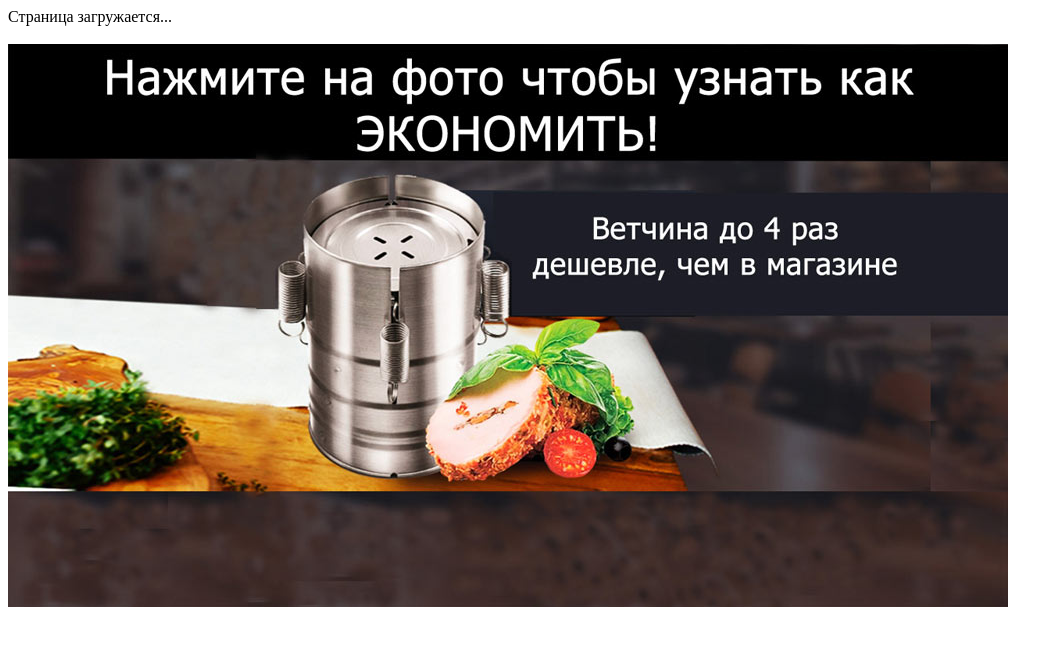
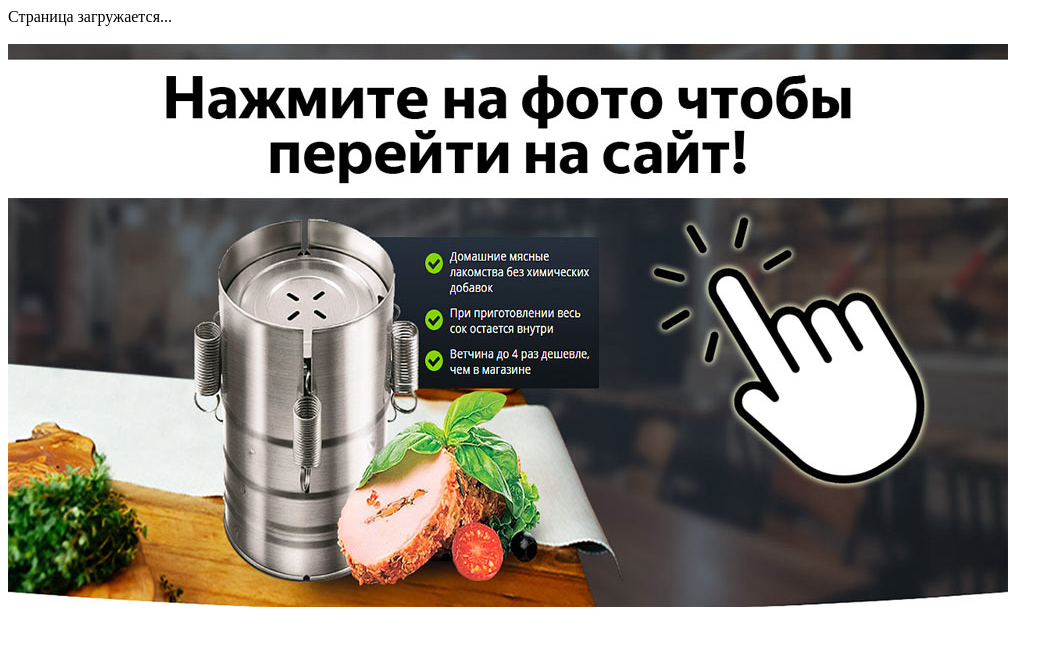
Before and after one commit to link57/ham-maker, a plain HTML site: page page4.html in a window 1280 px wide. Shown: the whole page, without its empty margins (0-1063 px from the left). Drawn offline with Linux system fonts and the light colour scheme.

Commit message:
Update page4.html

```diff
--- a/page4.html
+++ b/page4.html
@@ -8,7 +8,7 @@
 <body>
 <div><span>Страница загружается...</span></div><br />
 
-    <a href="https://etmx.ru/track/ham-maker/src35/?IN_SUB1=src35&IN_SUB2=21701230473_3&IN_SUB3=&land=3" rel="nofollow"><img src="https://link57.github.io/ham-maker/photo3.jpg" /></a>
+    <a href="https://etmx.ru/track/ham-maker/src35/?IN_SUB1=src35&IN_SUB2=21701230473_3&IN_SUB3=&land=3" rel="nofollow"><img src="https://link57.github.io/ham-maker/photo4.jpg" /></a>
 
 <script type="text/javascript">
 
```
